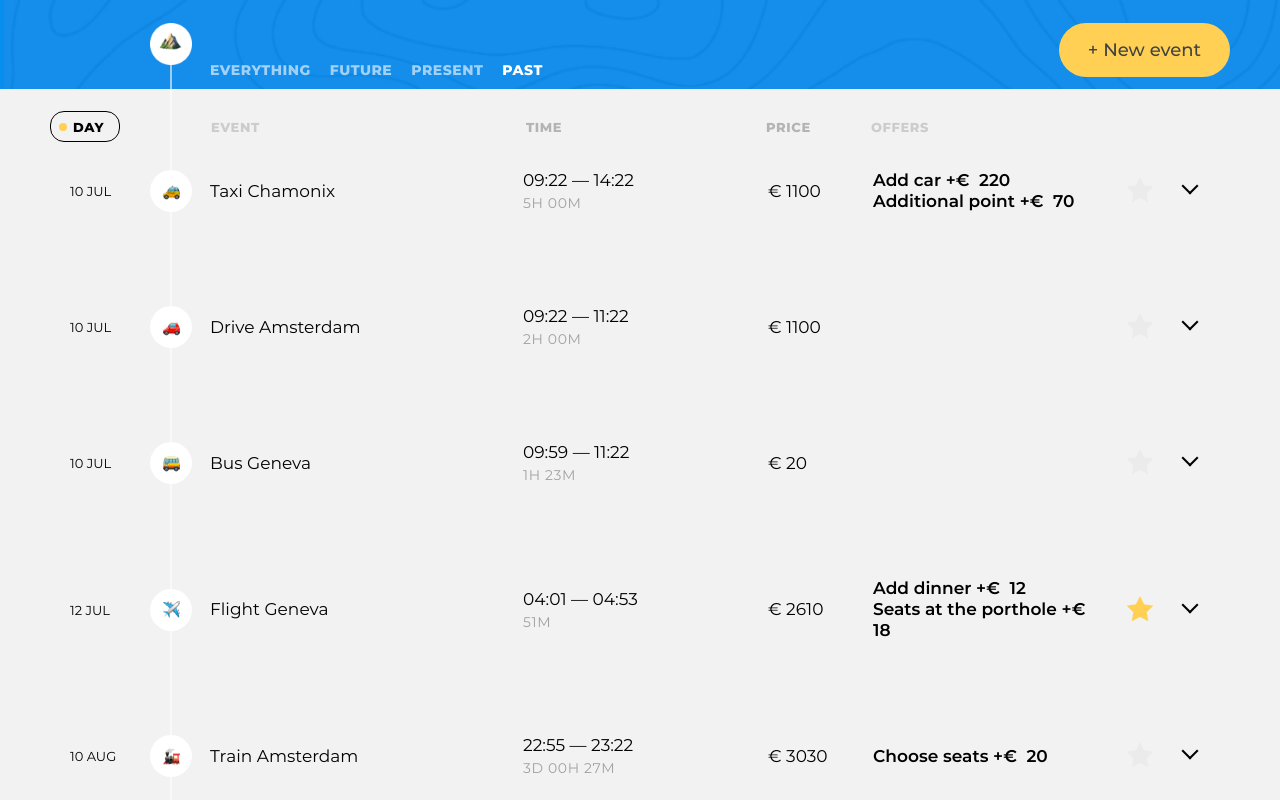
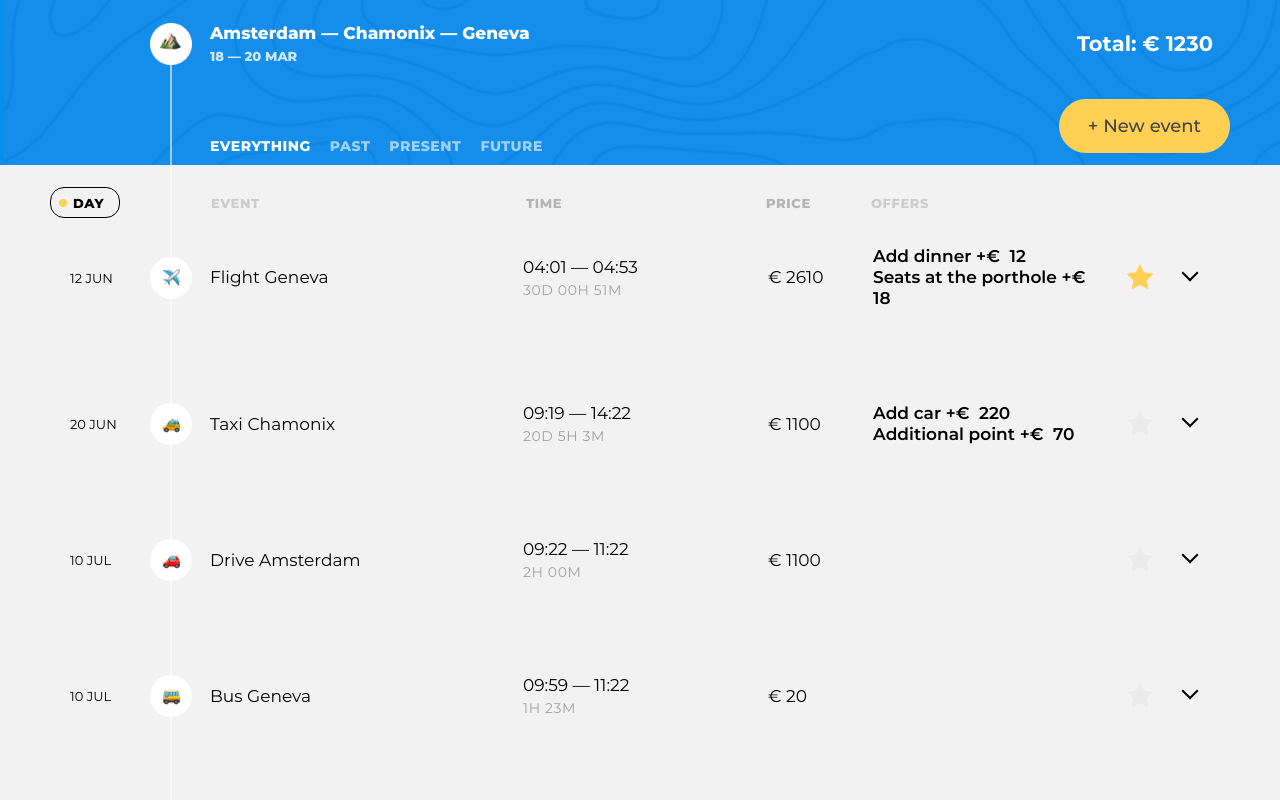
Before and after one commit to htmlacademy-ecmascript/160549-big-trip-23, a website built with webpack: page public/index.html in a window 1280 px wide. Shown: the top 800 px of the page. Built offline with nearby package versions, Linux system fonts and the light colour scheme.

Commit message:
add filter model/view/presenter and create button for new point

```diff
--- a/public/index.html
+++ b/public/index.html
@@ -21,8 +21,6 @@
               <!-- Фильтры -->
             </div>
           </div>
-
-          <button class="trip-main__event-add-btn  btn  btn--big  btn--yellow" type="button">New event</button>
         </div>
       </div>
     </header>
--- a/src/main.js
+++ b/src/main.js
@@ -1,14 +1,23 @@
 import MainPresenter from './presenter/main-presenter';
 import HeaderPresenter from './presenter/header-presenter';
 import PointsModel from './model/points-model';
+import FilterModel from './model/filter-model';
+import FiltersPresenter from './presenter/filters-presenter';
+import NewPointButtonPresenter from './presenter/new-point-button-presenter';
 
-const headerContainer = document.querySelector('.trip-controls__filters');
-const mainContainer = document.querySelector('.trip-events');
+const headerContainer = document.querySelector('.trip-main');
+const tripEventsContainer = document.querySelector('.trip-events');
+const filterContainer = document.querySelector('.trip-controls__filters');
 
+const filterModel = new FilterModel();
 const pointsModel = new PointsModel();
 
 const headerPresenter = new HeaderPresenter({headerContainer});
-const generalPresenter = new MainPresenter({mainContainer, pointsModel});
+const filtersPresenter = new FiltersPresenter({filterContainer, filterModel, pointsModel});
+const newPointButtonPresenter = new NewPointButtonPresenter({headerContainer});
+const generalPresenter = new MainPresenter({mainContainer: tripEventsContainer, pointsModel, filterModel});
 
 headerPresenter.init();
+filtersPresenter.init();
+newPointButtonPresenter.init();
 generalPresenter.init();
--- a/src/mock/points.js
+++ b/src/mock/points.js
@@ -2,7 +2,7 @@ export const mockPoints = [
   {
     id: '1',
     basePrice: 1100,
-    dateFrom: '2024-07-10T09:22:56.845Z',
+    dateFrom: '2024-06-20T09:19:56.845Z',
     dateTo: '2024-07-10T14:22:56.845Z',
     destination: '2',
     isFavorite: false,
@@ -12,7 +12,7 @@ export const mockPoints = [
   {
     id: '2',
     basePrice: 2610,
-    dateFrom: '2024-07-12T04:01:56.845Z',
+    dateFrom: '2024-06-12T04:01:56.845Z',
     dateTo: '2024-07-12T04:53:13.375Z',
     destination: '3',
     isFavorite: true,
--- /dev/null
+++ b/src/model/filter-model.js
@@ -0,0 +1,15 @@
+import Observable from '../framework/observable';
+import {FilterType} from '../constants';
+
+export default class FilterModel extends Observable {
+  #filter = FilterType.EVERYTHING;
+
+  get filter() {
+    return this.#filter;
+  }
+
+  setFilter(updateType, filter) {
+    this.#filter = filter;
+    this._notify(updateType, filter);
+  }
+}
--- /dev/null
+++ b/src/presenter/filters-presenter.js
@@ -0,0 +1,55 @@
+import {render, remove, replace} from '../framework/render';
+import {FilterType, UpdateType} from '../constants';
+import FiltersView from '../view/filters-view';
+
+export default class FiltersPresenter {
+  #filterContainer = null;
+  #filterModel = null;
+  #pointsModel = null;
+
+  #filterComponent = null;
+
+  constructor({filterContainer, filterModel, pointsModel}) {
+    this.#filterContainer = filterContainer;
+    this.#filterModel = filterModel;
+    this.#pointsModel = pointsModel;
+
+    this.#pointsModel.addObserver(this.#handleModelEvent);
+    this.#filterModel.addObserver(this.#handleModelEvent);
+  }
+
+  get filters() {
+    return Object.values(FilterType).map((type) => type);
+  }
+
+  init() {
+    const filters = this.filters;
+    const prevFilterComponent = this.#filterComponent;
+
+    this.#filterComponent = new FiltersView({
+      filters,
+      currentFilterType: this.#filterModel.filter,
+      onFilterTypeChange: this.#handleFilterTypeChange
+    });
+
+    if (prevFilterComponent === null) {
+      render(this.#filterComponent, this.#filterContainer);
+      return;
+    }
+
+    replace(this.#filterComponent, prevFilterComponent);
+    remove(prevFilterComponent);
+  }
+
+  #handleModelEvent = () => {
+    this.init();
+  };
+
+  #handleFilterTypeChange = (filterType) => {
+    if (this.#filterModel.filter === filterType) {
+      return;
+    }
+
+    this.#filterModel.setFilter(UpdateType.MAJOR, filterType);
+  };
+}
--- a/src/presenter/header-presenter.js
+++ b/src/presenter/header-presenter.js
@@ -1,16 +1,16 @@
-import {render} from '../framework/render';
-import FiltersView from '../view/filters-view';
+import {render, RenderPosition} from '../framework/render';
+import HeaderView from '../view/header-view';
 
 export default class HeaderPresenter {
   #headerContainer = null;
 
-  #filtersComponent = new FiltersView();
+  #headerInfoComponent = new HeaderView();
 
   constructor({headerContainer}) {
     this.#headerContainer = headerContainer;
   }
 
   init() {
-    render(this.#filtersComponent, this.#headerContainer);
+    render(this.#headerInfoComponent, this.#headerContainer, RenderPosition.AFTERBEGIN);
   }
 }
--- a/src/presenter/main-presenter.js
+++ b/src/presenter/main-presenter.js
@@ -3,13 +3,15 @@ import SortingView from '../view/sorting-view';
 
 import PointsListView from '../view/points-list-view';
 import EmptyPointsListView from '../view/empty-points-list-view';
-import {FilterType, SortType, UpdateType, UserAction} from '../constants';
+import {SortType, UpdateType, UserAction} from '../constants';
 import PointPresenter from './point-presenter';
 import {sortPointsByType} from '../utils/point';
+import {filter} from '../utils/filter';
 
 export default class MainPresenter {
   #mainContainer = null;
   #pointsModel = null;
+  #filterModel = null;
 
   #activeSortType = SortType.DAY;
 
@@ -19,15 +21,21 @@ export default class MainPresenter {
 
   #pointPresenters = new Map();
 
-  constructor({mainContainer, pointsModel}) {
+  constructor({mainContainer, pointsModel, filterModel}) {
     this.#mainContainer = mainContainer;
     this.#pointsModel = pointsModel;
+    this.#filterModel = filterModel;
 
     this.#pointsModel.addObserver(this.#handleModelEvent);
+    this.#filterModel.addObserver(this.#handleModelEvent);
   }
 
   get points() {
-    return sortPointsByType(this.#pointsModel.points, this.#activeSortType);
+    const filterType = this.#filterModel.filter;
+    const points = this.#pointsModel.points;
+    const filteredPoints = filter[filterType](points);
+
+    return sortPointsByType(filteredPoints, this.#activeSortType);
   }
 
   get offers() {
@@ -59,7 +67,7 @@ export default class MainPresenter {
   }
 
   #renderNoPoints() {
-    this.#emptyPointsListComponent = new EmptyPointsListView({filter: FilterType.EVERYTHING});
+    this.#emptyPointsListComponent = new EmptyPointsListView({filter: this.#filterModel.filter});
     render(this.#emptyPointsListComponent, this.#mainContainer);
   }
 
@@ -115,7 +123,7 @@ export default class MainPresenter {
         this.#renderMain();
         break;
       case UpdateType.MAJOR:
-        this.#clearMain();
+        this.#clearMain({resetFilterType: true, resetSortType: true});
         this.#renderMain();
         break;
     }
--- /dev/null
+++ b/src/presenter/new-point-button-presenter.js
@@ -0,0 +1,16 @@
+import {render} from '../framework/render.js';
+import NewPointButtonView from '../view/new-point-button-view.js';
+
+export default class NewPointButtonPresenter {
+  #headerContainer = null;
+  #buttonComponent = null;
+
+  constructor({ headerContainer }) {
+    this.#headerContainer = headerContainer;
+  }
+
+  init() {
+    this.#buttonComponent = new NewPointButtonView();
+    render(this.#buttonComponent, this.#headerContainer);
+  }
+}
--- /dev/null
+++ b/src/utils/filter.js
@@ -0,0 +1,11 @@
+import {FilterType} from '../constants';
+import dayjs from 'dayjs';
+
+const filter = {
+  [FilterType.EVERYTHING]: (points) => [...points],
+  [FilterType.PAST]: (points) => points.filter(({dateFrom}) => dayjs().isAfter(dateFrom)),
+  [FilterType.PRESENT]: (points) => points.filter(({dateFrom}) => dayjs().isAfter(dateFrom) && dayjs().isBefore(dateFrom)),
+  [FilterType.FUTURE]: (points) => points.filter(({dateFrom}) => dayjs().isBefore(dateFrom)),
+};
+
+export {filter};
--- a/src/view/filters-view.js
+++ b/src/view/filters-view.js
@@ -1,27 +1,21 @@
 import AbstractView from '../framework/view/abstract-view';
 
-function createFiltersTemplate() {
+function createFilterItem(filter, isActive) {
+  const isChecked = isActive ? 'checked' : '';
+
+  return (
+    `<div class="trip-filters__filter">
+        <input id="filter-${filter}" class="trip-filters__filter-input  visually-hidden" type="radio" name="trip-filter" value="${filter}" ${isChecked}>
+        <label class="trip-filters__filter-label" for="filter-${filter}">${filter}</label>
+      </div>`
+  );
+}
+
+function createFiltersTemplate(filters, currentFilterType) {
+
   return (
     `<form class="trip-filters" action="#" method="get">
-      <div class="trip-filters__filter">
-        <input id="filter-everything" class="trip-filters__filter-input  visually-hidden" type="radio" name="trip-filter" value="everything">
-        <label class="trip-filters__filter-label" for="filter-everything">Everything</label>
-      </div>
-
-      <div class="trip-filters__filter">
-        <input id="filter-future" class="trip-filters__filter-input  visually-hidden" type="radio" name="trip-filter" value="future">
-        <label class="trip-filters__filter-label" for="filter-future">Future</label>
-      </div>
-
-      <div class="trip-filters__filter">
-        <input id="filter-present" class="trip-filters__filter-input  visually-hidden" type="radio" name="trip-filter" value="present">
-        <label class="trip-filters__filter-label" for="filter-present">Present</label>
-      </div>
-
-      <div class="trip-filters__filter">
-        <input id="filter-past" class="trip-filters__filter-input  visually-hidden" type="radio" name="trip-filter" value="past" checked>
-        <label class="trip-filters__filter-label" for="filter-past">Past</label>
-      </div>
+     ${filters.map((filter) => createFilterItem(filter, filter === currentFilterType)).join('')}
 
       <button class="visually-hidden" type="submit">Accept filter</button>
     </form>`
@@ -29,7 +23,26 @@ function createFiltersTemplate() {
 }
 
 export default class FiltersView extends AbstractView {
+  #filters = null;
+  #currentFilterType = null;
+  #onFilterTypeChange = null;
+
+  constructor({filters, currentFilterType, onFilterTypeChange}) {
+    super();
+    this.#filters = filters;
+    this.#currentFilterType = currentFilterType;
+    this.#onFilterTypeChange = onFilterTypeChange;
+
+    this.element.addEventListener('change', this.#filterTypeChangeHandler);
+
+  }
+
   get template() {
-    return createFiltersTemplate();
+    return createFiltersTemplate(this.#filters, this.#currentFilterType);
   }
+
+  #filterTypeChangeHandler = (event) => {
+    event.preventDefault();
+    this.#onFilterTypeChange?.(event.target.value);
+  };
 }
--- /dev/null
+++ b/src/view/header-view.js
@@ -0,0 +1,19 @@
+import AbstractView from '../framework/view/abstract-view.js';
+
+function createHeaderTemplate() {
+  return `<section class="trip-main__trip-info  trip-info">
+      <div class="trip-info__main">
+        <h1 class="trip-info__title">Amsterdam &mdash; Chamonix &mdash; Geneva</h1>
+        <p class="trip-info__dates">18&nbsp;&mdash;&nbsp;20 Mar</p>
+      </div>
+      <p class="trip-info__cost">
+        Total: &euro;&nbsp;<span class="trip-info__cost-value">1230</span>
+      </p>
+    </section>`;
+}
+
+export default class HeaderView extends AbstractView {
+  get template() {
+    return createHeaderTemplate();
+  }
+}
--- /dev/null
+++ b/src/view/new-point-button-view.js
@@ -0,0 +1,14 @@
+import AbstractView from '../framework/view/abstract-view.js';
+function createNewEventButtonTemplate() {
+  return '<button class="trip-main__event-add-btn btn btn--big btn--yellow" type="button">New event</button>';
+}
+
+export default class NewPointButtonView extends AbstractView {
+  constructor() {
+    super();
+  }
+
+  get template() {
+    return createNewEventButtonTemplate();
+  }
+}
```
